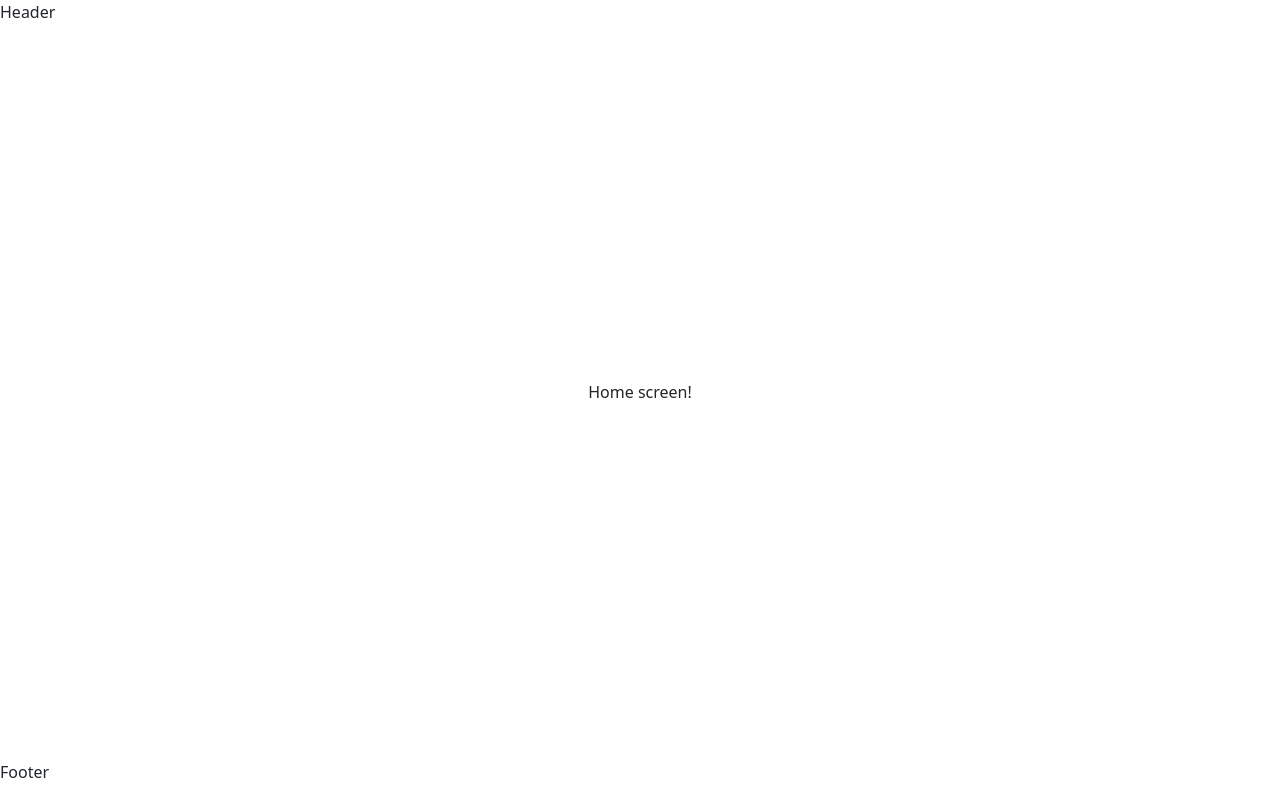
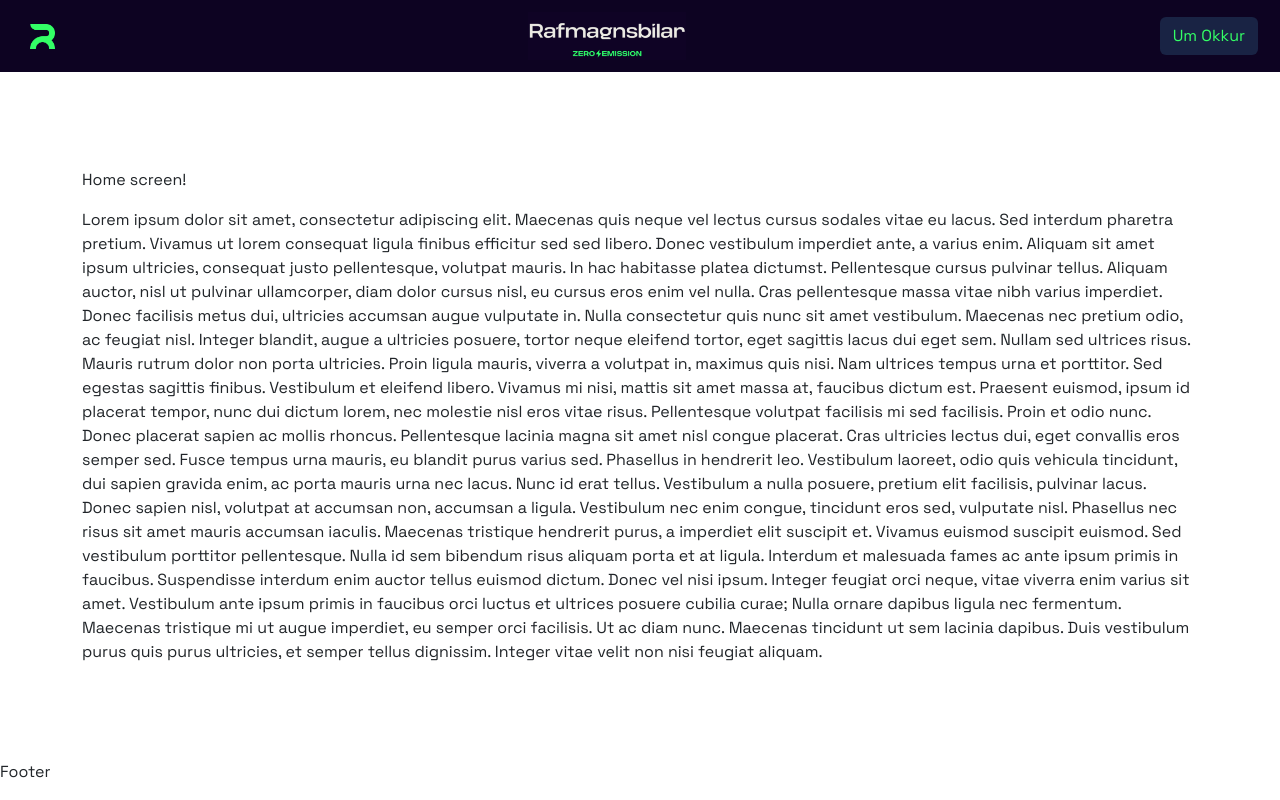
Before and after one commit to valgardg/rafmagnsbilar-vue, a Vue app: page /home in a window 1280 px wide. Built offline with nearby package versions, Linux system fonts and the light colour scheme.

Commit message:
updated: site header now resembles figma designs, updated site font to space grotesk

```diff
--- a/index.html
+++ b/index.html
@@ -4,7 +4,8 @@
     <meta charset="UTF-8" />
     <link rel="icon" type="image/svg+xml" href="/vite.svg" />
     <meta name="viewport" content="width=device-width, initial-scale=1.0" />
-    <title>Vite + Vue + TS</title>
+    <title>Rafmagnsbilar</title>
+    <link href='https://fonts.googleapis.com/css?family=Space Grotesk' rel='stylesheet'>
   </head>
   <body>
     <div id="app"></div>
--- a/src/App.vue
+++ b/src/App.vue
@@ -17,6 +17,7 @@ import FooterComponent from './components/Footer.vue';
 <style scoped>
 .main-container {
   min-height: 100vh;
+  font-family: 'Space Grotesk', sans-serif; /* font for the entire site */
 }
 .router-view {
   flex: 1;
--- a/src/components/Header.vue
+++ b/src/components/Header.vue
@@ -1,5 +1,35 @@
 <template>
-    <div>
-        <p>Header</p>
-    </div>
+	<nav class="navbar sticky-top navbar-expand-lg header-div">
+		<div class="container-fluid d-flex justify-content-between">
+			<div>
+                <img src="@/assets/images/rafmagnsbilarRLogo.png" class="header-logo-r ms-2" />
+            </div>
+			<div>
+                <img src="@/assets/images/rafmagnsbilarMainLogo.png" class="header-logo-main" />
+            </div>
+			<div>
+                <UmOkkurButton />
+            </div>
+		</div>
+	</nav>
 </template>
+
+<script setup lang="ts">
+import UmOkkurButton from '@/components/buttons/UmOkkurButton.vue';
+</script>
+
+<style scoped>
+.header-div {
+	margin-top: 0px;
+	padding: 12px 10px;
+	background-color: var(--c-primary-100);
+}
+.header-logo-r {
+    width: 25px;
+    height: 25px;
+}
+.header-logo-main {
+    height: 48px;
+    width: 158px;
+}
+</style>
--- /dev/null
+++ b/src/components/buttons/UmOkkurButton.vue
@@ -0,0 +1,17 @@
+<template>
+    <div>
+        <div class="btn button-frame button-text">Um Okkur</div>
+    </div>
+</template>
+
+<style scoped>
+.button-frame {
+    background-color: var(--c-secondary-100);
+}
+.button-frame:hover {
+    background-color: var(--c-secondary-90);
+}
+.button-text {
+    color: var(--c-accent-100);
+}
+</style>
--- a/src/main.ts
+++ b/src/main.ts
@@ -1,3 +1,5 @@
+import './assets/css/colors.css';
+
 import 'bootstrap/dist/js/bootstrap'
 import 'bootstrap/dist/css/bootstrap.css';
 import 'bootstrap/dist/js/bootstrap.js';
--- a/src/screens/HomeScreen.vue
+++ b/src/screens/HomeScreen.vue
@@ -1,5 +1,16 @@
 <template>
     <div>
         <p>Home screen!</p>
+        <div>
+            Lorem ipsum dolor sit amet, consectetur adipiscing elit. Maecenas quis neque vel lectus cursus sodales vitae eu lacus. Sed interdum pharetra pretium. Vivamus ut lorem consequat ligula finibus efficitur sed sed libero. Donec vestibulum imperdiet ante, a varius enim. Aliquam sit amet ipsum ultricies, consequat justo pellentesque, volutpat mauris. In hac habitasse platea dictumst. Pellentesque cursus pulvinar tellus. Aliquam auctor, nisl ut pulvinar ullamcorper, diam dolor cursus nisl, eu cursus eros enim vel nulla. Cras pellentesque massa vitae nibh varius imperdiet. Donec facilisis metus dui, ultricies accumsan augue vulputate in. Nulla consectetur quis nunc sit amet vestibulum.
+
+Maecenas nec pretium odio, ac feugiat nisl. Integer blandit, augue a ultricies posuere, tortor neque eleifend tortor, eget sagittis lacus dui eget sem. Nullam sed ultrices risus. Mauris rutrum dolor non porta ultricies. Proin ligula mauris, viverra a volutpat in, maximus quis nisi. Nam ultrices tempus urna et porttitor. Sed egestas sagittis finibus. Vestibulum et eleifend libero. Vivamus mi nisi, mattis sit amet massa at, faucibus dictum est. Praesent euismod, ipsum id placerat tempor, nunc dui dictum lorem, nec molestie nisl eros vitae risus. Pellentesque volutpat facilisis mi sed facilisis.
+
+Proin et odio nunc. Donec placerat sapien ac mollis rhoncus. Pellentesque lacinia magna sit amet nisl congue placerat. Cras ultricies lectus dui, eget convallis eros semper sed. Fusce tempus urna mauris, eu blandit purus varius sed. Phasellus in hendrerit leo. Vestibulum laoreet, odio quis vehicula tincidunt, dui sapien gravida enim, ac porta mauris urna nec lacus. Nunc id erat tellus. Vestibulum a nulla posuere, pretium elit facilisis, pulvinar lacus.
+
+Donec sapien nisl, volutpat at accumsan non, accumsan a ligula. Vestibulum nec enim congue, tincidunt eros sed, vulputate nisl. Phasellus nec risus sit amet mauris accumsan iaculis. Maecenas tristique hendrerit purus, a imperdiet elit suscipit et. Vivamus euismod suscipit euismod. Sed vestibulum porttitor pellentesque. Nulla id sem bibendum risus aliquam porta et at ligula. Interdum et malesuada fames ac ante ipsum primis in faucibus.
+
+Suspendisse interdum enim auctor tellus euismod dictum. Donec vel nisi ipsum. Integer feugiat orci neque, vitae viverra enim varius sit amet. Vestibulum ante ipsum primis in faucibus orci luctus et ultrices posuere cubilia curae; Nulla ornare dapibus ligula nec fermentum. Maecenas tristique mi ut augue imperdiet, eu semper orci facilisis. Ut ac diam nunc. Maecenas tincidunt ut sem lacinia dapibus. Duis vestibulum purus quis purus ultricies, et semper tellus dignissim. Integer vitae velit non nisi feugiat aliquam.
+        </div>
     </div>
 </template>
```
